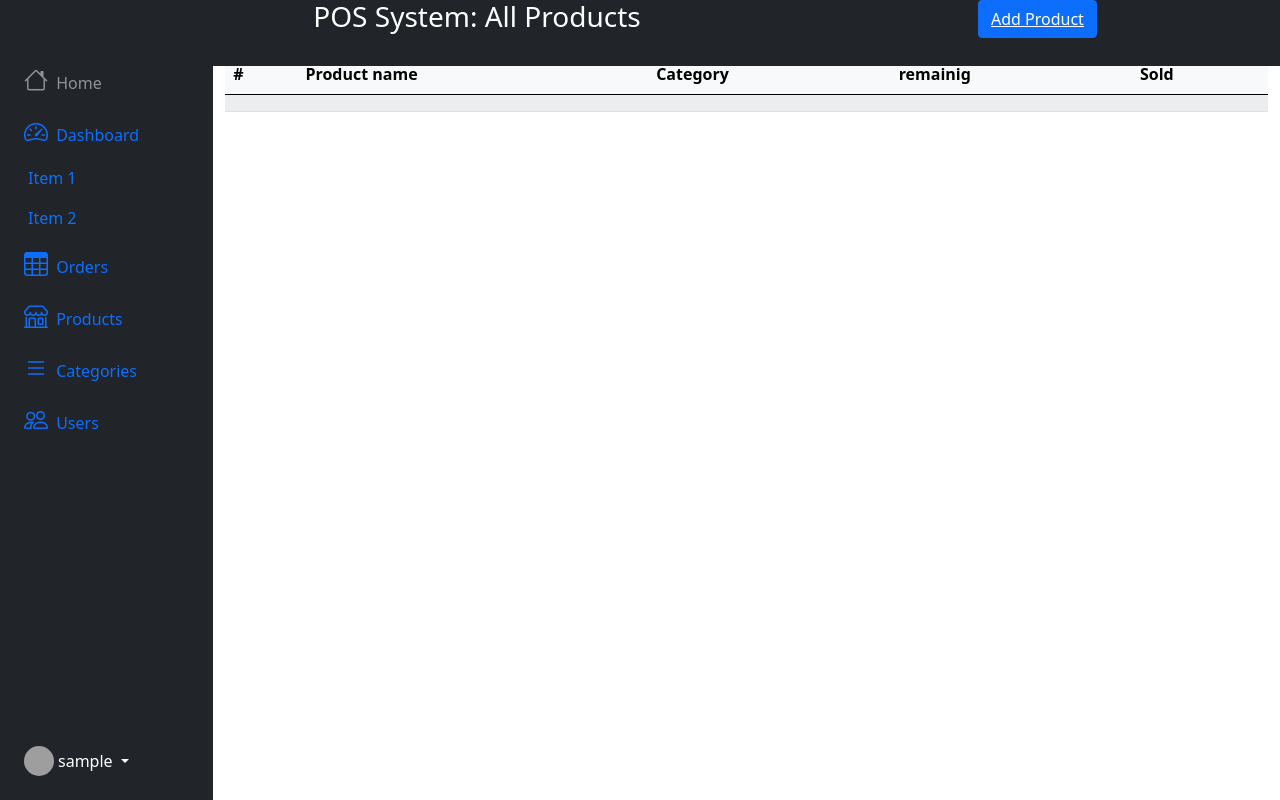
After one commit to kivaimuinde/pos, a PHP site: page /products.php in a window 1280 px wide. The commit adds this page. Run offline with PHP 8.4, Linux system fonts and the light colour scheme; the visitor is signed in with stand-in values (Sample User, id 1); lists and menus that the app fills with data are empty; some web fonts are replaced; grey boxes are pictures that could not be loaded.

Commit message:
updated side bar menu, added products and categories pages

```diff
--- /dev/null
+++ b/products.php
@@ -0,0 +1,83 @@
+<?php
+session_start();
+if (empty(isset($_SESSION["login"]))) {
+  header("Location:login.php");
+}
+include("backend/config.php");
+?>
+<!DOCTYPE html>
+<html lang="en">
+
+<head>
+  <meta charset="UTF-8">
+  <meta http-equiv="X-UA-Compatible" content="IE=edge">
+  <meta name="viewport" content="width=device-width, initial-scale=1.0">
+  <title>POS: ALL PRODUCTS</title>
+
+
+  <link href="https://cdn.jsdelivr.net/npm/bootstrap@5.0.2/dist/css/bootstrap.min.css" rel="stylesheet" />
+  <link href="https://cdnjs.cloudflare.com/ajax/libs/font-awesome/6.2.1/css/all.min.css" rel="stylesheet" />
+  <link href="https://cdnjs.cloudflare.com/ajax/libs/bootstrap-icons/1.10.3/font/bootstrap-icons.min.css" rel="stylesheet" />
+  <script src="https://ajax.googleapis.com/ajax/libs/jquery/3.6.3/jquery.min.js"></script>
+  <script src="https://cdn.jsdelivr.net/npm/bootstrap@5.3.0-alpha1/dist/js/bootstrap.bundle.min.js"></script>
+
+  <link rel="stylesheet" href="include/css/bootstrap.min.css" />
+  <link href="include/css/bootstrap-icons.min.css" rel="stylesheet" />
+  <link href="include/css/all.min.css" rel="stylesheet" />
+  <script src="include/js/jquery.min.js"></script>
+  <!--
+<script src="include/js/bootstrap.bundle.min.js"></script>
+-->
+
+</head>
+
+<body>
+
+  <div class="container-fluid">
+
+    <?php
+    if (!isset($_SESSION["category"]) == "admin") {
+      echo '<div class="alert alert-warning"> You are not allowed to visit this page. Please contact the system admin for assistabce</div>';
+    } else {
+    ?>
+      <div class="row flex-nowrap">
+        <?php
+        include("sidebar.php");
+        ?>
+        <div class="col py-3">
+          <div class="row fixed-top bg-dark">
+            <div class="col-9">
+              <h3 class="text text-center text-white">POS System: All Products</h3>
+              <br>
+            </div>
+            <div class="col-3">
+              <!-- Button trigger modal -->
+              <button type="button" class="btn btn-primary">
+                <a href="#" class="text text-white"> Add Product</a>
+              </button>
+            </div>
+          </div>
+          <div id="categories-data" style="padding-top: 1cm">
+
+            <table class="table table-responsive table-striped table-light">
+              <thead>
+                <th>#</th>
+                <th>Product name</th>
+                <th>Category</th>
+                <th>remainig</th>
+                <th>Sold</th>
+              </thead>
+              <tr>
+                <td colspan="5">
+                  <div id="msg"></div>
+                </td>
+              </tr>
+            </table>
+
+          </div>
+        </div>
+      <?php
+    }
+      ?>
+</body>
+</html>
--- a/sidebar.php
+++ b/sidebar.php
@@ -26,34 +26,12 @@
                             <i class="fs-4 bi-table"></i> <span class="ms-1 d-none d-sm-inline">Orders</span></a>
                     </li>
                     <li>
-                        <a href="#submenu2" data-bs-toggle="collapse" class="nav-link px-0 align-middle ">
-                            <i class="fs-4 bi-bootstrap"></i> <span class="ms-1 d-none d-sm-inline">Bootstrap</span></a>
-                        <ul class="collapse nav flex-column ms-1" id="submenu2" data-bs-parent="#menu">
-                            <li class="w-100">
-                                <a href="#" class="nav-link px-0"> <span class="d-none d-sm-inline">Item</span> 1</a>
-                            </li>
-                            <li>
-                                <a href="#" class="nav-link px-0"> <span class="d-none d-sm-inline">Item</span> 2</a>
-                            </li>
-                        </ul>
+                        <a href="products.php" class="nav-link px-0 align-middle">
+                            <i class="fs-4 bi-shop"></i> <span class="ms-1 d-none d-sm-inline">Products</span></a>
                     </li>
                     <li>
-                        <a href="#submenu3" data-bs-toggle="collapse" class="nav-link px-0 align-middle">
-                            <i class="fs-4 bi-grid"></i> <span class="ms-1 d-none d-sm-inline">Products</span> </a>
-                            <ul class="collapse nav flex-column ms-1" id="submenu3" data-bs-parent="#menu">
-                            <li class="w-100">
-                                <a href="#" class="nav-link px-0"> <span class="d-none d-sm-inline">Product</span> 1</a>
-                            </li>
-                            <li>
-                                <a href="#" class="nav-link px-0"> <span class="d-none d-sm-inline">Product</span> 2</a>
-                            </li>
-                            <li>
-                                <a href="#" class="nav-link px-0"> <span class="d-none d-sm-inline">Product</span> 3</a>
-                            </li>
-                            <li>
-                                <a href="#" class="nav-link px-0"> <span class="d-none d-sm-inline">Product</span> 4</a>
-                            </li>
-                        </ul>
+                        <a href="categories.php" class="nav-link px-0 align-middle">
+                            <i class="fs-4 bi-list"></i> <span class="ms-1 d-none d-sm-inline">Categories</span></a>
                     </li>
                     <li>
                         <a href="#subUsers" data-bs-toggle="collapse" class="nav-link px-0 align-middle">
```
Also changed, not shown: categories.php (added, +83 -0 lines).
